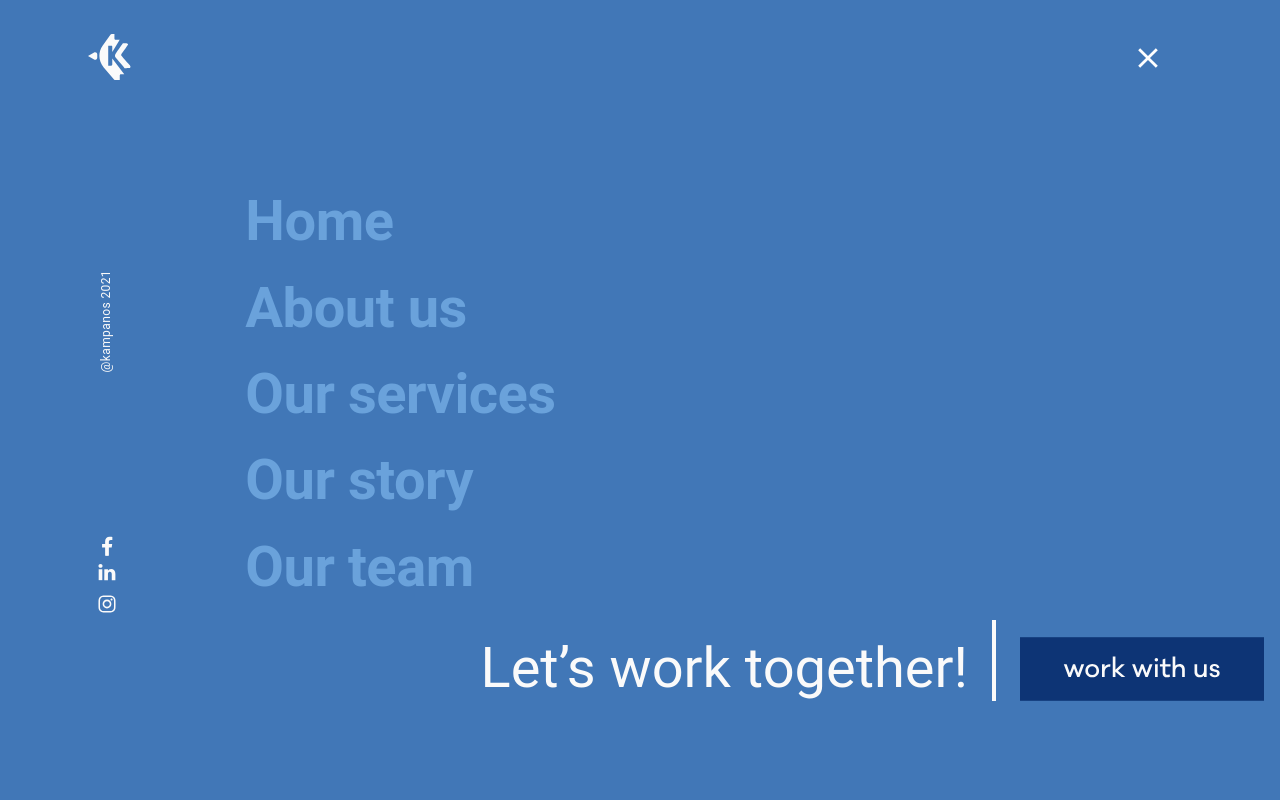
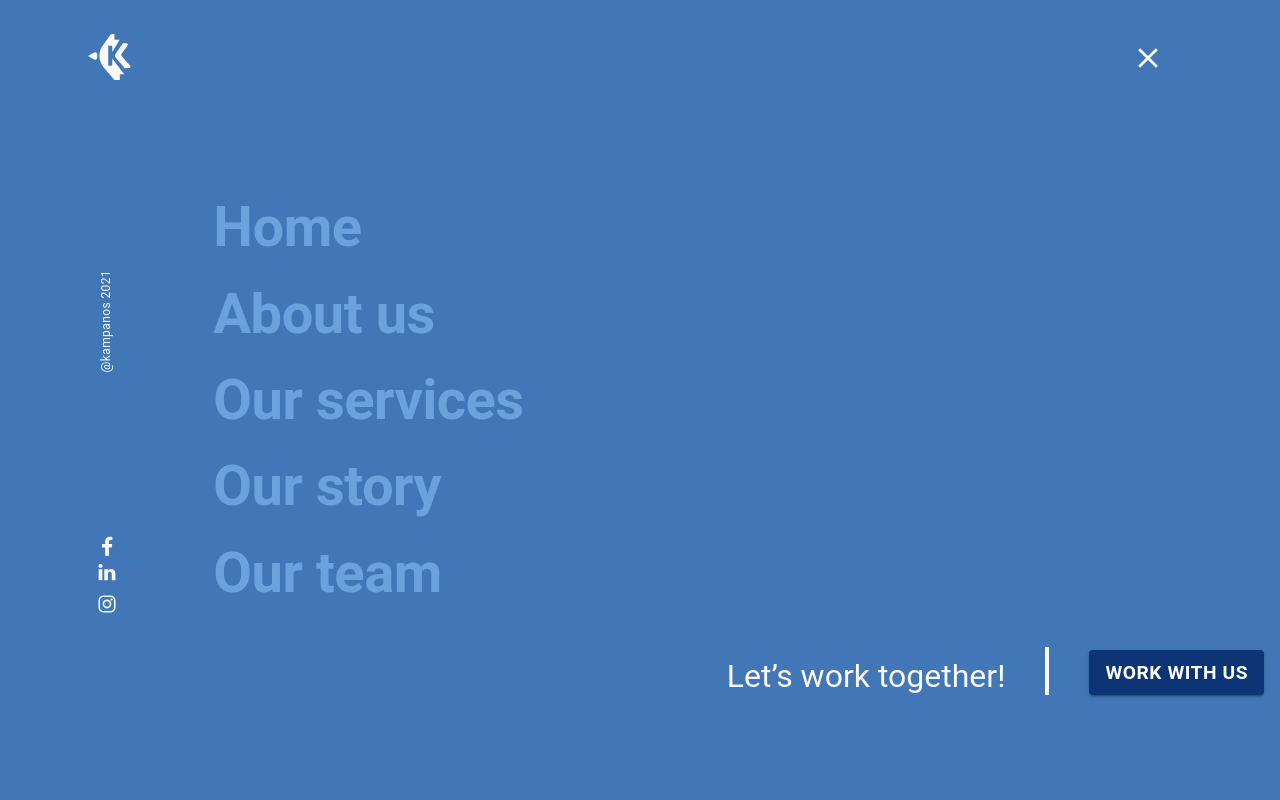
Before and after one commit to vfiedlerc/KampanosWebTranslated, a React (Create React App) app: page / in a window 1280 px wide. Both pictures are taken after a click on the button 1160 px from the left and 57 px from the top of the page. Shown: the top 800 px of the page. Built offline with nearby package versions, Linux system fonts and the light colour scheme.

Commit message:
Changes Drawer

```diff
--- a/src/components/Drawer/DrawerMenu.tsx
+++ b/src/components/Drawer/DrawerMenu.tsx
@@ -31,33 +31,49 @@ export const DrawerMenu: FC<DrawerMenuProps> = ({
     padding: 0,
     [theme.breakpoints.down('sm')]: {
       h2: {
-        fontSize: '1.5rem',
-        textAlign: 'left',
-        paddingBottom: '1.2rem'
-      },
-      h3: { fontSize: '1rem' }
-    },
-    [theme.breakpoints.between('sm', 'md')]: {
-      h2: {
         fontSize: '2rem',
         textAlign: 'left',
         paddingBottom: '1.2rem'
       },
-      h3: { fontSize: '1.2rem' }
+      h3: {
+        fontSize: '1.3rem',
+        justifyContent: 'center',
+        marginTop: '2rem'
+      }
+    },
+    [theme.breakpoints.between('sm', 'md')]: {
+      h2: {
+        fontSize: '2.5rem',
+        textAlign: 'left',
+        paddingBottom: '1.2rem'
+      },
+      h3: {
+        fontSize: '1.5rem',
+        justifyContent: 'center',
+        marginTop: '2rem'
+      }
     },
     [theme.breakpoints.between('md', 'lg')]: {
       h2: {
         fontSize: '2.8rem',
         paddingBottom: '1.2rem'
       },
-      h3: { fontSize: '1.45rem' }
+      h3: {
+        fontSize: '1.8rem',
+        justifyContent: 'left',
+        marginTop: '2rem'
+      }
     },
     [theme.breakpoints.up('lg')]: {
       h2: {
         fontSize: '3.5rem',
         paddingBottom: '1.2rem'
       },
-      h3: { fontSize: '3.5rem' }
+      h3: {
+        fontSize: '2rem',
+        justifyContent: 'left',
+        marginTop: '2rem'
+      }
     },
   }));
 
@@ -158,6 +174,7 @@ export const DrawerMenu: FC<DrawerMenuProps> = ({
               sm={2}
               md={2}
               lg={2}
+              display={{ xs: 'none', sm: 'none', md: 'block' }}
               sx={{
                 justifyContent: 'left',
                 width: '100%',
@@ -172,7 +189,7 @@ export const DrawerMenu: FC<DrawerMenuProps> = ({
                   alignItems: 'center'
                 }}>
                 <Typography
-                variant='caption'
+                  variant='caption'
                   sx={{
                     margin: 0,
                     color: "#FAFAFA",
@@ -264,7 +281,7 @@ export const DrawerMenu: FC<DrawerMenuProps> = ({
                   alignContent: 'center',
                   justifyContent: "left",
                   alignItems: "center",
-                  marginLeft: '1rem'
+                  //marginLeft: '1rem'
                 }}
               >
                 <Grid item >
@@ -371,10 +388,8 @@ export const DrawerMenu: FC<DrawerMenuProps> = ({
 
               {/* Let's work together */}
               <Grid container
-                // direction="row"
                 sx={{
                   bottom: 0,
-                  // minHeight: '150px',
                   alignContent: 'end',
                   justifyContent: "right",
                   alignItems: "bottom",
@@ -396,19 +411,20 @@ export const DrawerMenu: FC<DrawerMenuProps> = ({
                     <Grid item>
                       <Typography variant="h3" color="#FAFAFA">Let’s work together!</Typography>
                     </Grid>
-                    <Grid item display={{ xs: 'none', sm: 'none', md: 'block' }}>
-                      <img src={rectangleMenu} alt="Facebook" title="Facebook" />
-                      {/* <Divider variant='middle' flexItem sx={{ color: '#fff', border: '4px solid #fff', height: '80px' }} /> */}
+                    <Grid item display={{ xs: 'none', sm: 'block', md: 'block' }}>
+                      {/* <img src={rectangleMenu} alt="Facebook" title="Facebook" /> */}
+                      <Divider variant='middle' flexItem sx={{ color: '#fff', backgroundColor: '#fff', border: '2px solid #fff', height: '3rem' }} />
                     </Grid>
                     <Grid item>
-                      {/* <Button
-                          href="#"
-                          variant="contained"
-                          sx={{ color: '#fff', backgroundColor: '#0D3475', padding: '1.25rem 1.5rem', fontWeight: 'bold', fontSize: '1.6rem' }}
-                        >
-                          Work with us
-                        </Button> */}
-                      <img src={workMenuButton} alt="Facebook" title="Facebook" />
+                      <Button
+                        href="https://www.kampanos.pt"
+                        target='_blank'
+                        variant="contained"
+                        sx={{ color: '#fff', backgroundColor: '#0D3475', fontWeight: 'bold', fontSize: '1.2rem' }}
+                      >
+                        Work with us
+                      </Button>
+                      {/* <img src={workMenuButton} alt="Facebook" title="Facebook" /> */}
                     </Grid>
                   </Grid>
                 </Grid>
```
